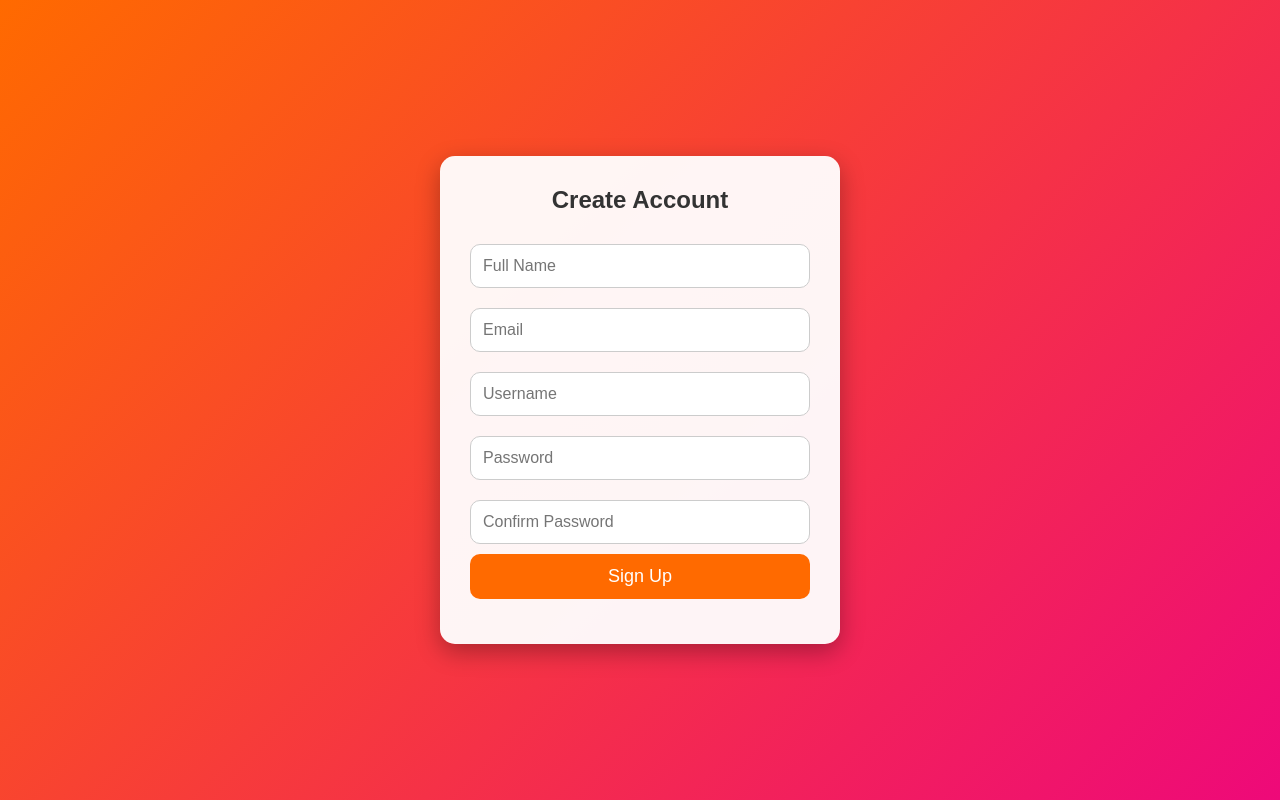
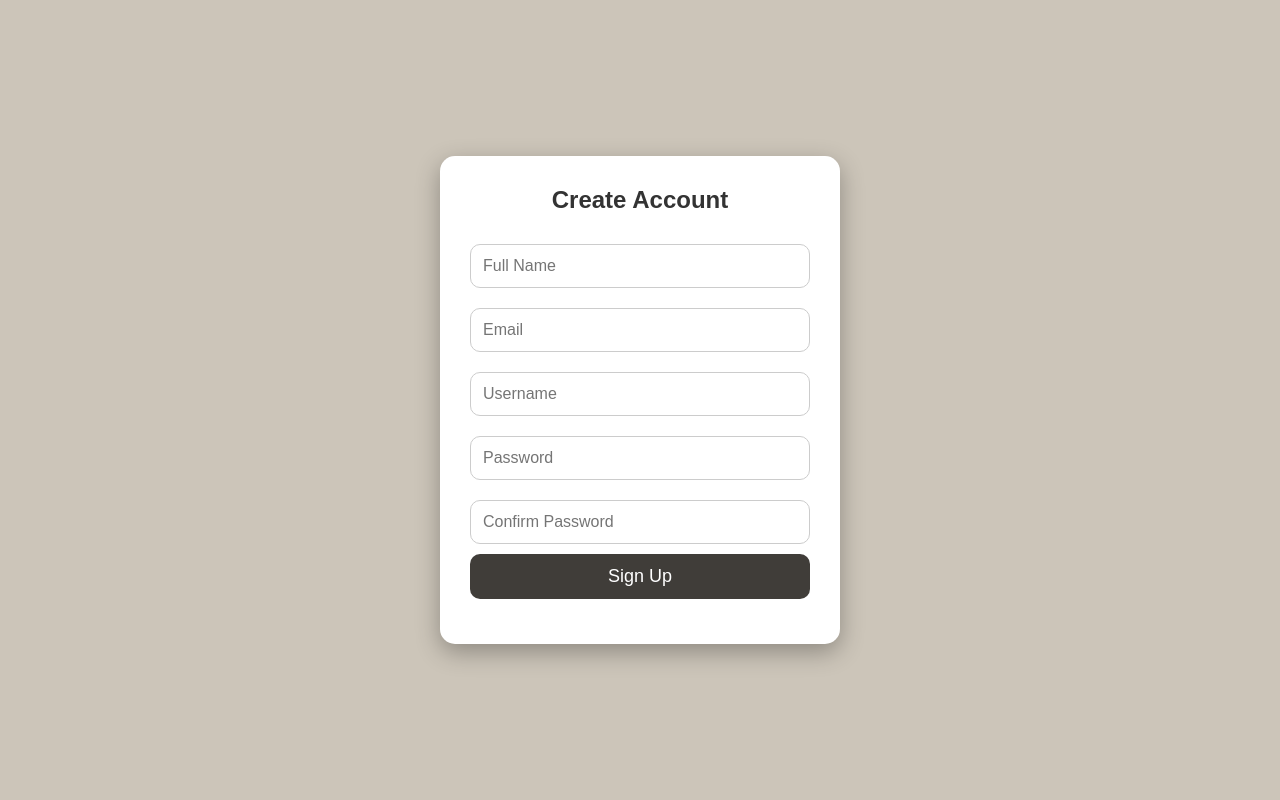
Before and after one commit to farhanmalak674-ai/malakfarhanwebsite, a plain HTML site: page signup.html in a window 1280 px wide. Drawn offline with Linux system fonts and the light colour scheme.

Commit message:
Add files via upload

```diff
--- a/signup.html
+++ b/signup.html
@@ -3,7 +3,9 @@
 <head>
     <meta charset="UTF-8">
     <meta name="viewport" content="width=device-width, initial-scale=1.0">
-    <title>Document</title>
+    <title>signup-page</title>
+
+<link rel="icon" type="circle-logo.jpg" href="code.jpg">
 </head>
 <body>
     <!DOCTYPE html>
@@ -25,11 +27,11 @@
       display: flex;
       justify-content: center;
       align-items: center;
-      background: linear-gradient(135deg, #ff6a00, #ee0979);
+      background:#ccc5b9;
     }
 
     .signup-box {
-      background: rgba(255, 255, 255, 0.95);
+      background: white;
       padding: 30px;
       border-radius: 15px;
       width: 400px;
@@ -62,7 +64,7 @@
     .signup-box button {
       width: 100%;
       padding: 12px;
-      background: #ff6a00;
+      background: #403d39;
       color: white;
       border: none;
       border-radius: 10px;
@@ -72,7 +74,7 @@
     }
 
     .signup-box button:hover {
-      background: #d45500;
+      background: black;
     }
 
     .message {
```
